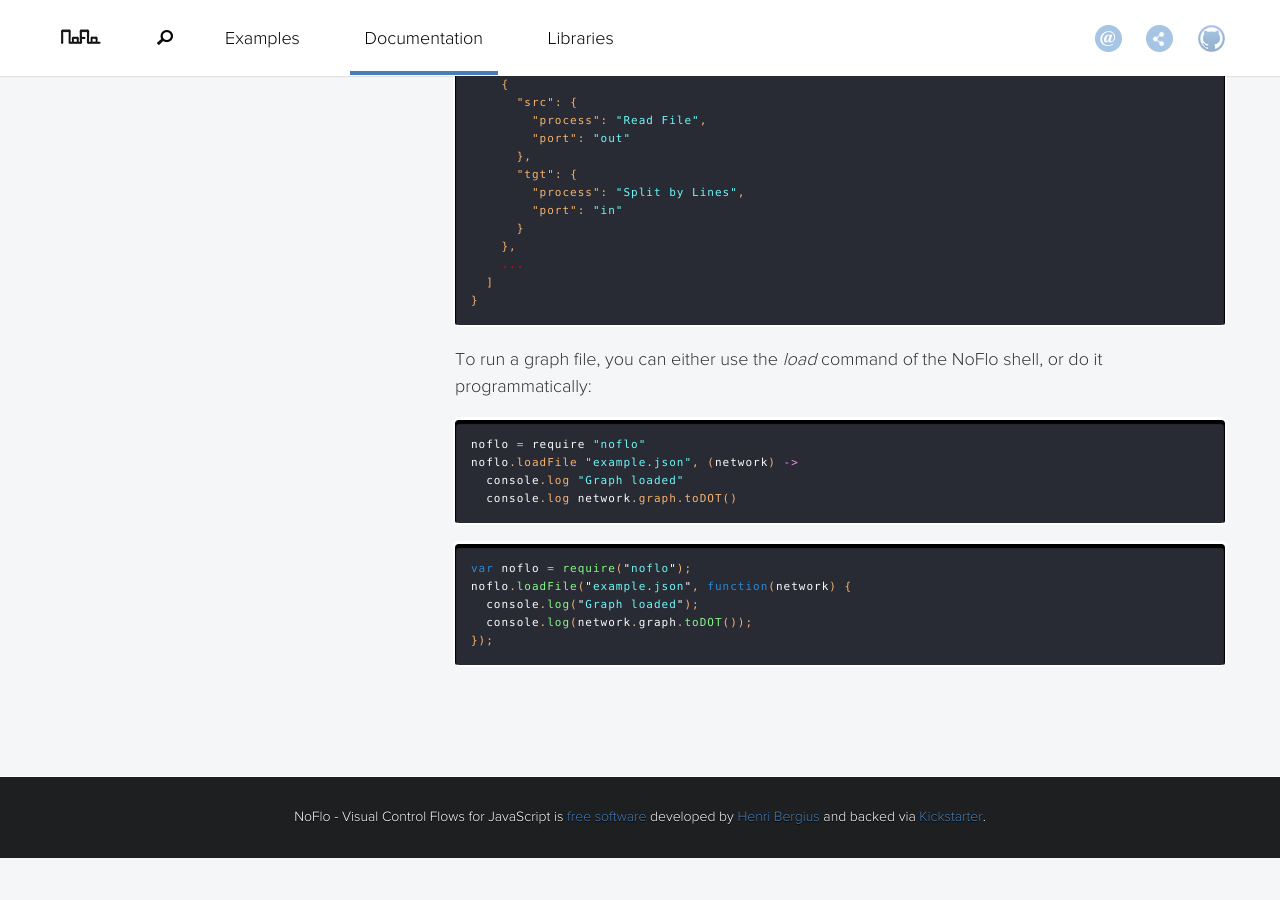
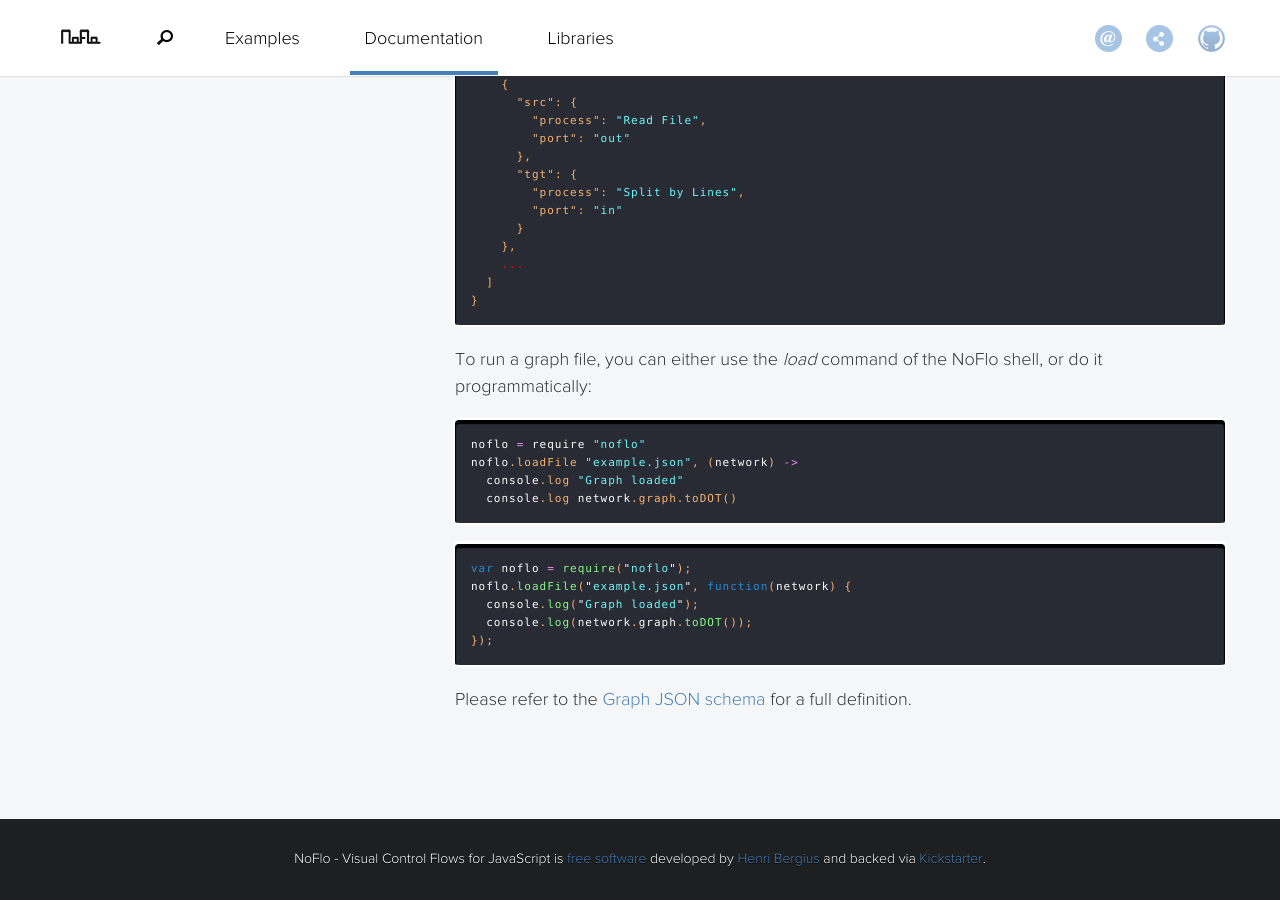
Before and after one commit to noflo/noflo.github.io, a Jekyll site: the page built from documentation/_posts/2013-07-10-json.md, in a window 1280 px wide and 900 px high, scrolled down 952 px. Built offline with Jekyll 4.4.1, drawn with Linux system fonts in a browser that asks for light colours; nearby versions of some CDN libraries; Markdown is read by kramdown in place of the engine named in the settings; before the commit the page ends 1810 px from its top, so only the background shows below that.

Commit message:
Link to Graph JSON Schema

````diff
--- a/documentation/_posts/2013-07-10-json.md
+++ b/documentation/_posts/2013-07-10-json.md
@@ -61,3 +61,5 @@ noflo.loadFile("example.json", function(network) {
   console.log(network.graph.toDOT());
 });
 ```
+
+Please refer to the [Graph JSON schema](https://github.com/noflo/noflo/blob/master/graph-schema.json) for a full definition.
````
